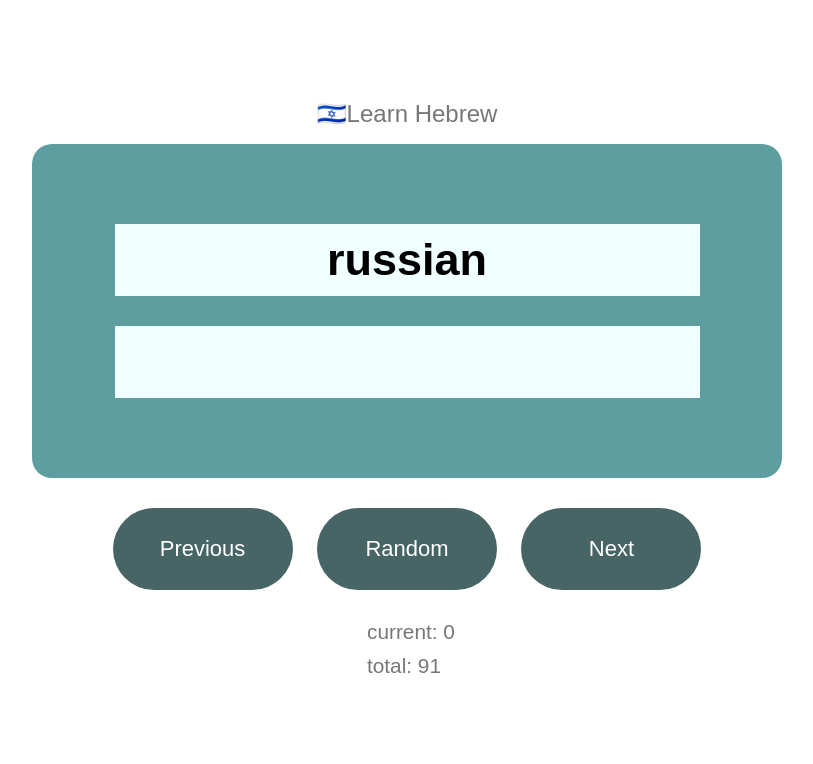
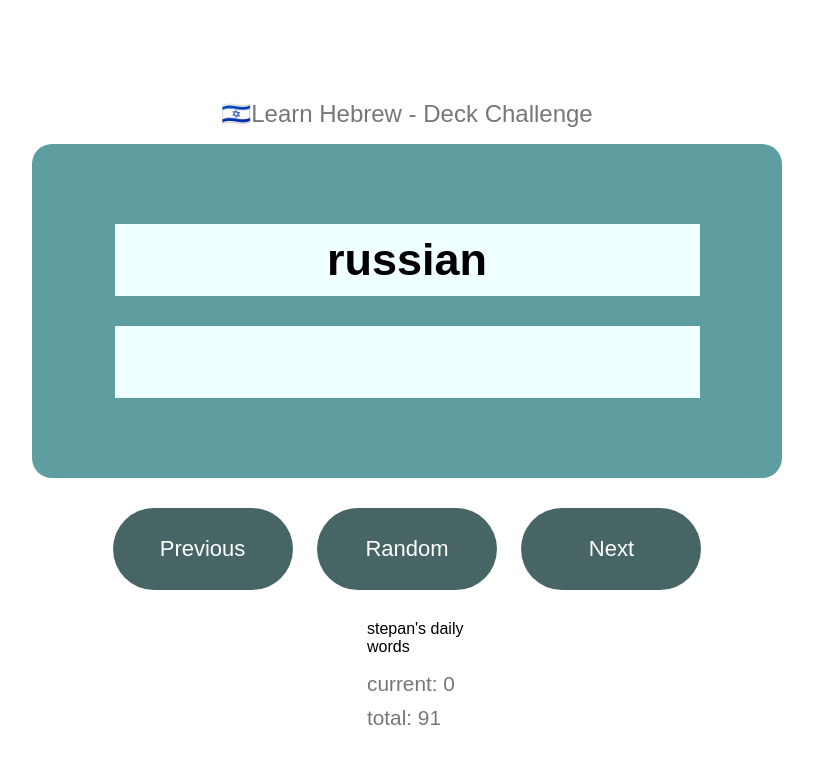
Before and after one commit to StepanoidTeam/learn-hebrew, a website with bundled scripts: page challenges/deck/index.html in a window 1280 px wide. Shown: the whole page, without its empty margins (233-1046 px from the left). Built offline with nearby package versions, Linux system fonts and the light colour scheme.

Commit message:
dictionary name displayed on deck challenge

```diff
--- a/challenges/deck/index.html
+++ b/challenges/deck/index.html
@@ -8,7 +8,8 @@
     <link rel="stylesheet" href="./style.css" />
   </head>
   <body>
-    <h1>🇮🇱Learn Hebrew</h1>
+    <h1>🇮🇱Learn Hebrew - Deck Challenge</h1>
+
     <div class="card">
       <div class="word" id="russian">russian</div>
       <div class="word hiddenWord" id="hebrew">עברית</div>
@@ -21,6 +22,7 @@
       <div class="button" id="nextButton">Next</div>
     </div>
     <div class="info-container">
+      <p id="dictName"></p>
       <p id="wordNumber"></p>
       <p id="howMuchWords"></p>
     </div>
--- a/challenges/deck/script.js
+++ b/challenges/deck/script.js
@@ -13,6 +13,8 @@ howMuchWords.textContent = "total: " + DICTIONARY.length;
 /////// Number of current word ///////
 var wordNum;
 console.log(wordNum);
+
+document.querySelector("#dictName").textContent = DICTIONARY.name;
 
 var wordNumber = document.querySelector("#wordNumber");
 
```
